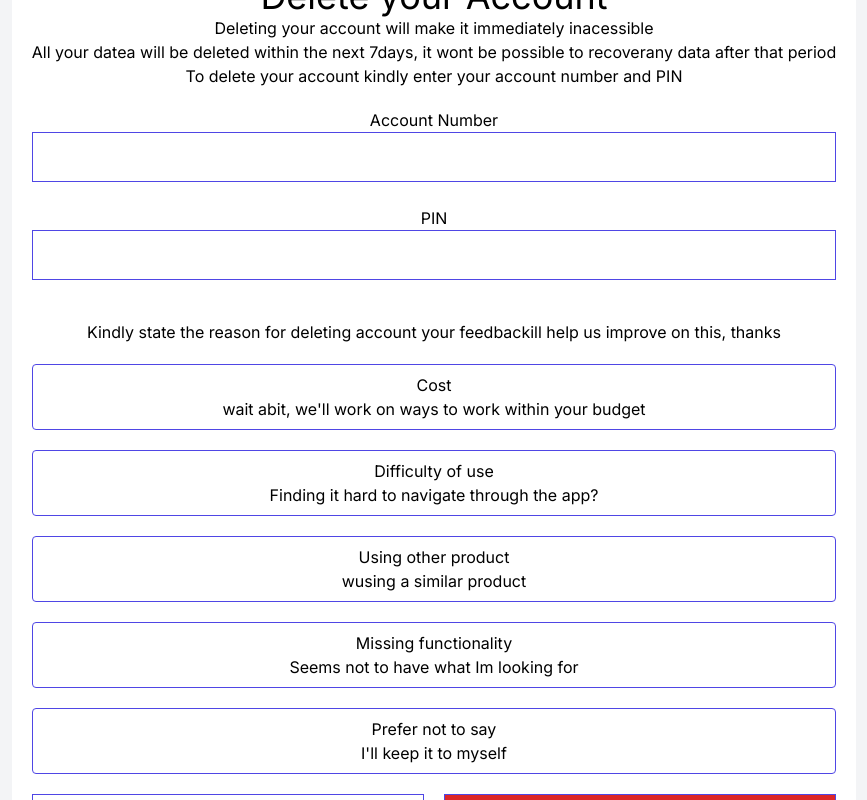
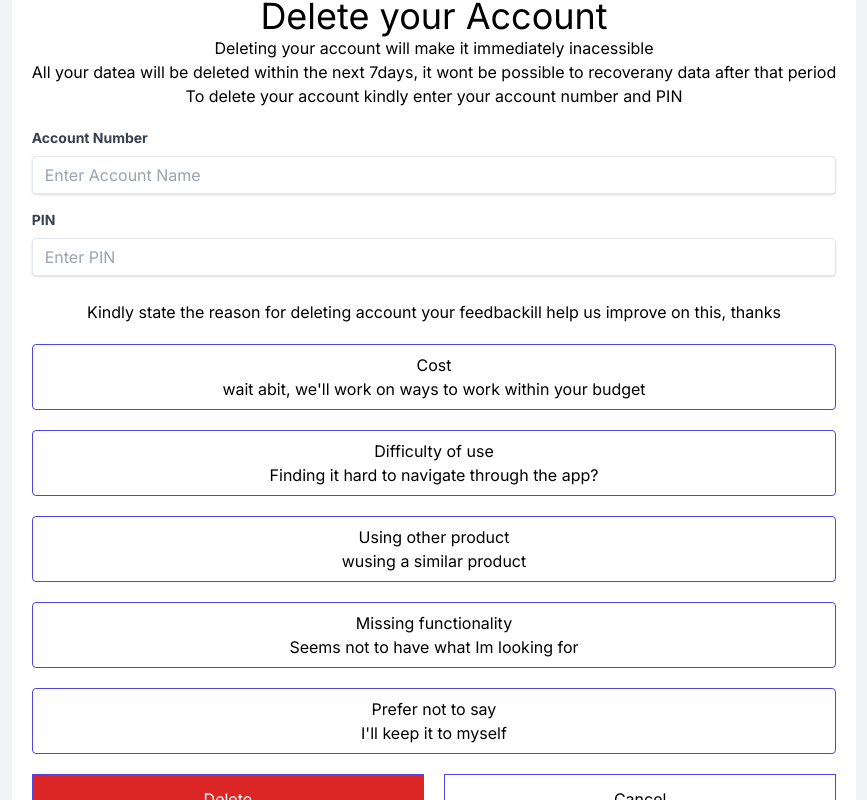
Before and after one commit to EGANOW-FRONTEND-ORG/EGANOW-ACCOUNT-DELETION-NEXTJS, a Next.js app: page / in a window 1280 px wide. Shown: the whole page, without its empty margins (206-1073 px from the left). Built offline with nearby package versions, Linux system fonts and the light colour scheme.

Commit message:
chore: rename folder

```diff
--- a/app/components/AccountDeletionForm.tsx
+++ b/app/components/AccountDeletionForm.tsx
@@ -1,10 +1,32 @@
-"use client"
-import React from 'react'
+"use client";
+import React from "react";
+import { useForm, SubmitHandler } from "react-hook-form";
+import { zodResolver } from "@hookform/resolvers/zod";
+import { z } from "zod";
+
+const schema = z.object({
+  accountNumber: z.string().nonempty("Account Name is required"),
+  pin: z.string().min(4, "PIN must be at least 4 characters"),
+});
+
+type FormData = z.infer<typeof schema>;
 
 const DeleteAccountpage = () => {
+  const {
+    register,
+    handleSubmit,
+    formState: { errors },
+  } = useForm<FormData>({
+    resolver: zodResolver(schema),
+  });
+
+  const onSubmit: SubmitHandler<FormData> = (data) => {
+    console.log(data);
+    // Handle form submission here
+  };
   return (
-    <div className="py-20 flex justify-center items-center h-[100vh] bg-gray-100 overflow-auto">
-    <div className="bg-white p-5 mt-5">
+    <div className="py-[5rem] flex justify-center items-center h-[100vh] bg-gray-100 overflow-auto">
+     <form onSubmit={handleSubmit(onSubmit)} className="bg-white p-5 mt-5">
         <p className="text-4xl text-center mt-5">Delete your Account</p>
 
         <p className="text-l text-center">
@@ -18,19 +40,48 @@ const DeleteAccountpage = () => {
         <p className="text-l text-center mb-5">
           To delete your account kindly enter your account number and PIN{" "}
         </p>
-      <label className="  flex justify-center items-center ">
+        <div className="mb-4">
+          <label
+            className="block text-gray-700 text-sm font-bold mb-2"
+            htmlFor="accountNumber"
+          >
             Account Number
           </label>
           <input
-        className=" border border-indigo-600 w-[100%] p-3 flex justify-center items-center "
+            {...register("accountNumber")}
+            className={`shadow appearance-none border rounded w-full py-2 px-3 text-gray-700 leading-tight focus:outline-none focus:shadow-outline ${
+              errors.accountNumber ? "border-red-500" : ""
+            }`}
+            id="accountNumber"
             type="text"
+            placeholder="Enter Account Name"
           />
-      <br />
-      <label className="flex justify-center items-center ">PIN</label>
+          {errors.accountNumber && (
+            <p className="text-red-500 text-xs italic">
+              {errors.accountNumber.message}
+            </p>
+          )}
+        </div>
+        <div className="mb-6">
+          <label
+            className="block text-gray-700 text-sm font-bold mb-2"
+            htmlFor="pin"
+          >
+            PIN
+          </label>
           <input
-        className="w-[100%] border border-indigo-600 p-3 flex justify-center items-center mb-10 "
+            {...register("pin")}
+            className={`shadow appearance-none border rounded w-full py-2 px-3 text-gray-700 leading-tight focus:outline-none focus:shadow-outline ${
+              errors.pin ? "border-red-500" : ""
+            }`}
+            id="pin"
             type="password"
+            placeholder="Enter PIN"
           />
+          {errors.pin && (
+            <p className="text-red-500 text-xs italic">{errors.pin.message}</p>
+          )}
+        </div>
         <p className="flex justify-center items-center mb-5 ">
           Kindly state the reason for deleting account your feedbackill help us
           improve on this, thanks
@@ -76,19 +127,17 @@ const DeleteAccountpage = () => {
         </button>
         <br />
         <div className="flex justify-center items-center gap-5">
+          <button className="w-[50%] p-3 border border-indigo-600 mb-5 text-white bg-red-600">
+            {" "}
+            Delete
+          </button>
           <button className="w-[50%] p-3 border border-indigo-600 mb-5 bg-white">
             {" "}
             Cancel
           </button>
-
-        <button className="w-[50%] p-3 border border-indigo-600 mb-5 text-white bg-red-600">
-          {" "}
-          Delete
-        </button>
         </div>
+      </form>
     </div>
-    </div>
-  )
-}
-
-export default DeleteAccountpage
+  );
+};
+export default DeleteAccountpage;
```
Lines whose indentation alone changed are shown as unchanged.
